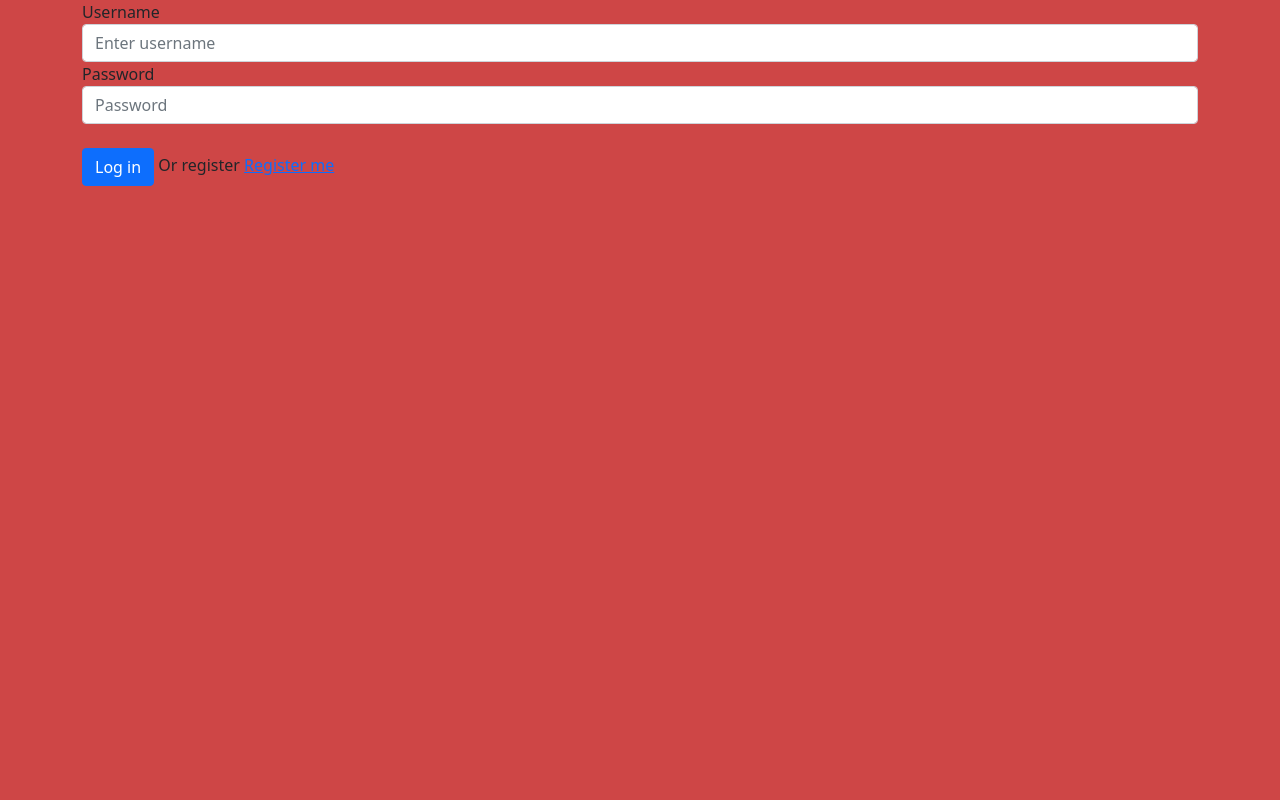
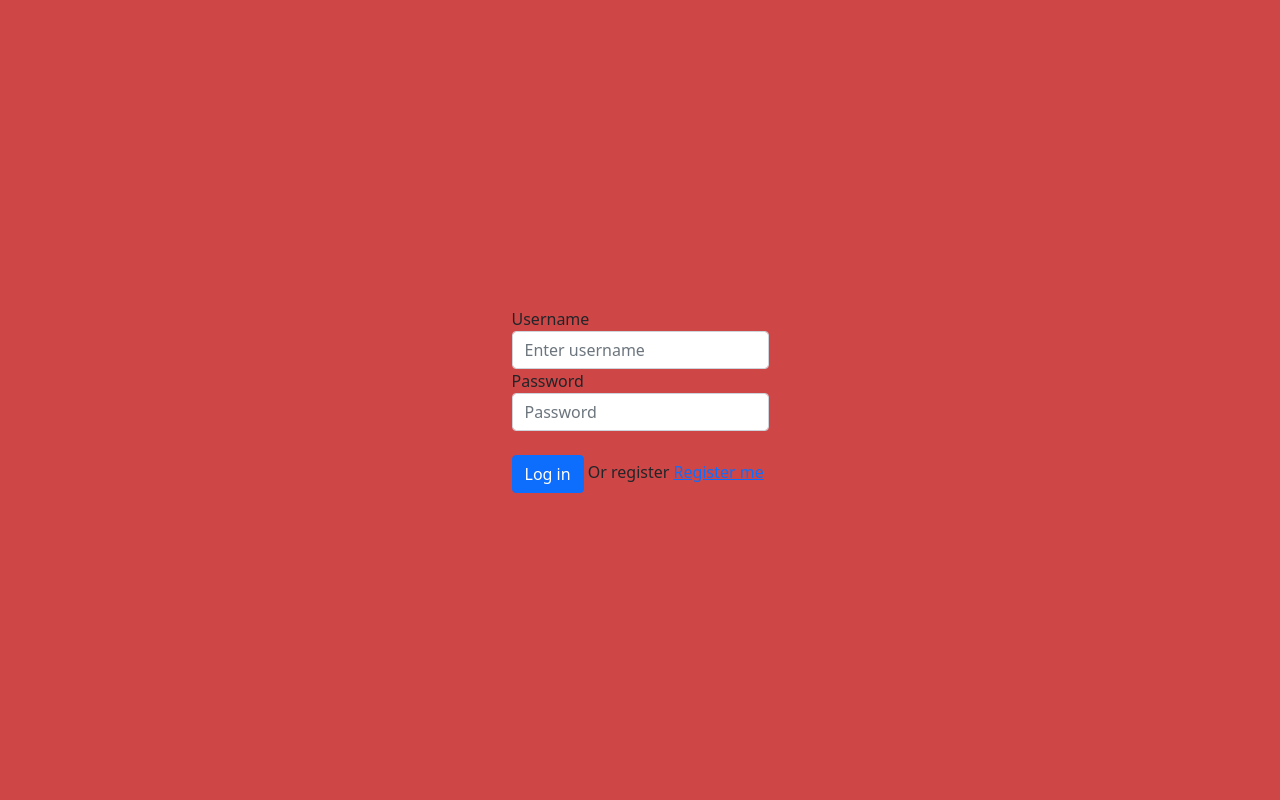
Before and after one commit to abdalrahman01/inloggningssytem, a PHP site: page / in a window 1280 px wide. Run offline with PHP 8.4, Linux system fonts and the light colour scheme.

Commit message:
changed a name

```diff
--- a/Version2/css/style.css
+++ b/Version2/css/style.css
@@ -1,4 +1,4 @@
-.a-grid {
+.center {
     height: 100vh;
     display: grid;
     align-items: center;
```
